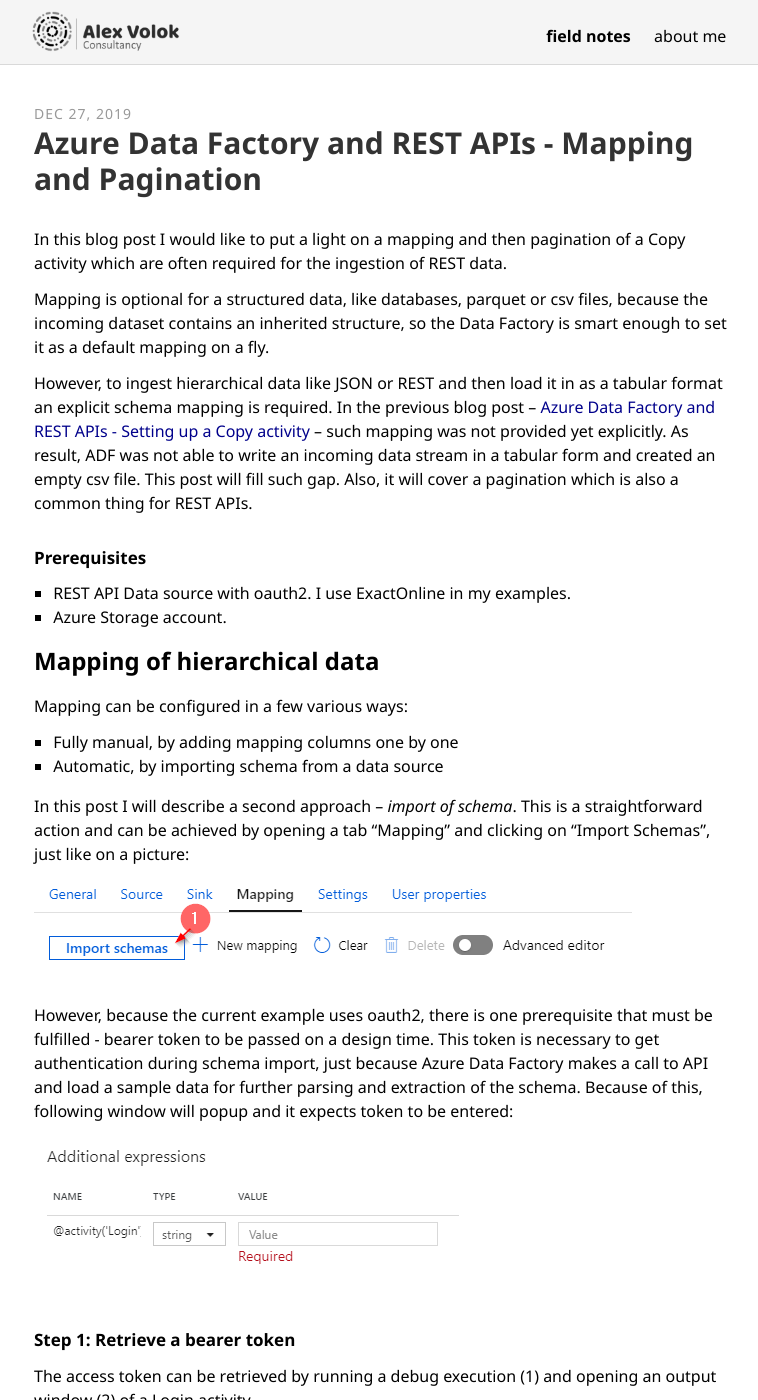
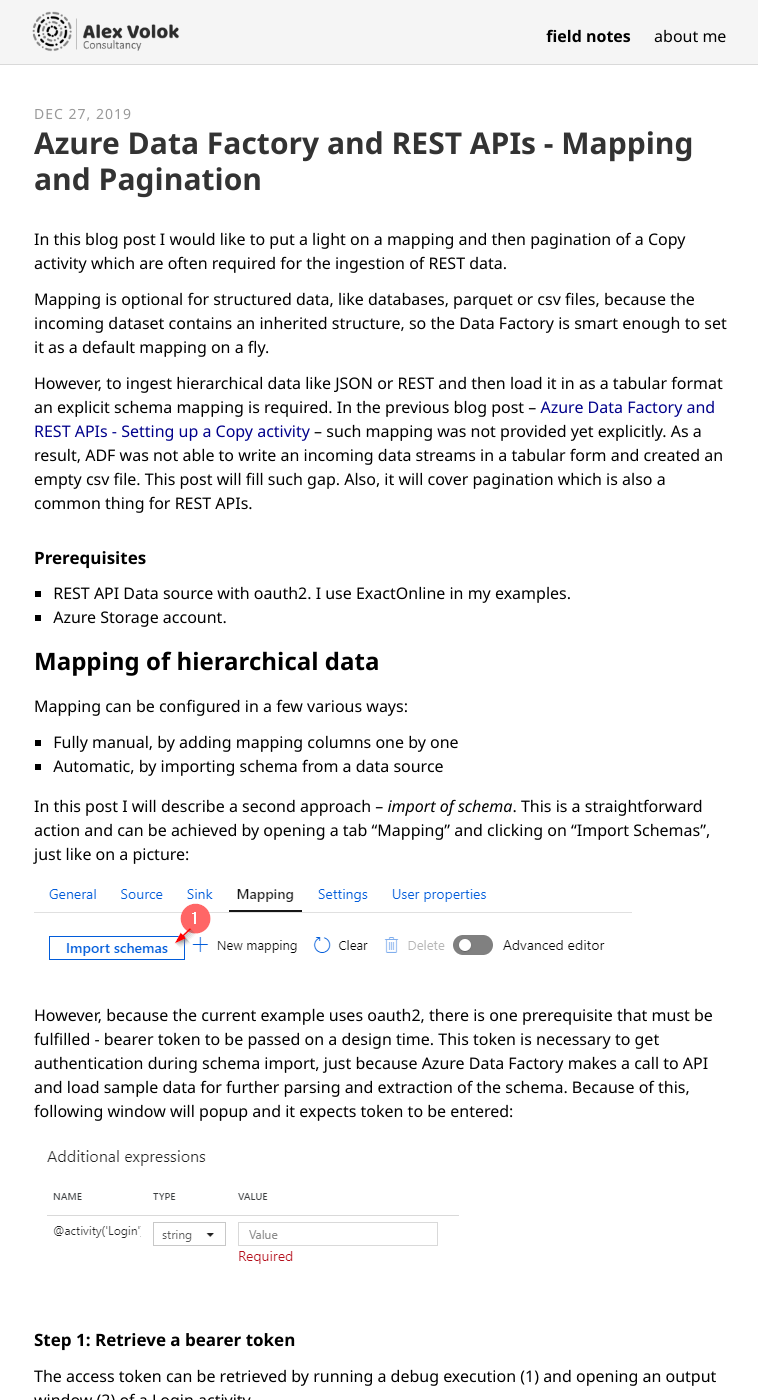
Before and after one commit to alexvolok/alexvolok.github.io, a Jekyll site: the page built from _posts/2019-12-27-adfv2-rest-api-part3-mapping-pagination.md, in a window 1280 px wide and 1400 px high. Shown: the whole window, without its empty margins (255-1013 px from the left). Built offline with Jekyll 4.4.1, drawn with Linux system fonts in a browser that asks for light colours; some web fonts are replaced; some of the changed text lies outside the part shown.

Commit message:
text proof

```diff
--- a/_posts/2019-12-27-adfv2-rest-api-part3-mapping-pagination.md
+++ b/_posts/2019-12-27-adfv2-rest-api-part3-mapping-pagination.md
@@ -10,9 +10,9 @@
 
 In this blog post I would like to put a light on a mapping and then pagination of a Copy activity which are often required for the ingestion of REST data.
 
-Mapping is optional for a structured data, like databases, parquet or csv files, because the incoming dataset contains an inherited structure, so the Data Factory is smart enough to set it as a default mapping on a fly.
+Mapping is optional for structured data, like databases, parquet or csv files, because the incoming dataset contains an inherited structure, so the Data Factory is smart enough to set it as a default mapping on a fly.
 
-However, to ingest hierarchical data like JSON or REST and then load it in as a tabular format an explicit schema mapping is required. In the previous blog post – <a href="/2019/adfv2-rest-api-part2-copy-activity">Azure Data Factory and REST APIs - Setting up a Copy activity</a> – such mapping was not provided yet explicitly. As result, ADF was not able to write an incoming data stream in a tabular form and created an empty csv file. This post will fill such gap. Also, it will cover a pagination which is also a common thing for REST APIs.
+However, to ingest hierarchical data like JSON or REST and then load it in as a tabular format an explicit schema mapping is required. In the previous blog post – <a href="/2019/adfv2-rest-api-part2-copy-activity">Azure Data Factory and REST APIs - Setting up a Copy activity</a> – such mapping was not provided yet explicitly. As a result, ADF was not able to write an incoming data streams in a tabular form and created an empty csv file. This post will fill such gap. Also, it will cover pagination which is also a common thing for REST APIs.
 
 
 #### Prerequisites
@@ -32,7 +32,7 @@
 <img src="/assets/images/posts/adf-rest-p3/step1-01.png" alt="Step 1-1" />
 <br /><br />
 
-However, because the current example uses oauth2, there is one prerequisite that must be fulfilled - bearer token to be passed on a design time. This token is necessary to get authentication during schema import, just because Azure Data Factory makes a call to API and load a sample data for further parsing and extraction of the schema. Because of this, following window will popup and it expects token to be entered:
+However, because the current example uses oauth2, there is one prerequisite that must be fulfilled - bearer token to be passed on a design time. This token is necessary to get authentication during schema import, just because Azure Data Factory makes a call to API and load sample data for further parsing and extraction of the schema. Because of this, following window will popup and it expects token to be entered:
 
 <img src="/assets/images/posts/adf-rest-p3/step1-02.png" alt="Step 1-1" />
 <br /><br />
@@ -78,7 +78,7 @@
 
 ### Setting up a pagination rules
 
-Normally, REST API limits its response size of a single request under a reasonable number; while to return large amount of data, it splits the result into multiple pages and requires callers to send consecutive requests to get next page of the result. Therefore, to get all rows a pagination to be configured for a source data store.
+Normally, REST API limits its response size of a single request under a reasonable number; while to return large amounts of data, it splits the result into multiple pages and requires callers to send consecutive requests to get the next page of the result. Therefore, to get all rows pagination to be configured for a source data store.
 
 #### Step 1. Configure pagination rule
 
```
Also changed, not shown: other parts of _posts/2019-12-27-adfv2-rest-api-part3-mapping-pagination.md (+5 -5 lines).
